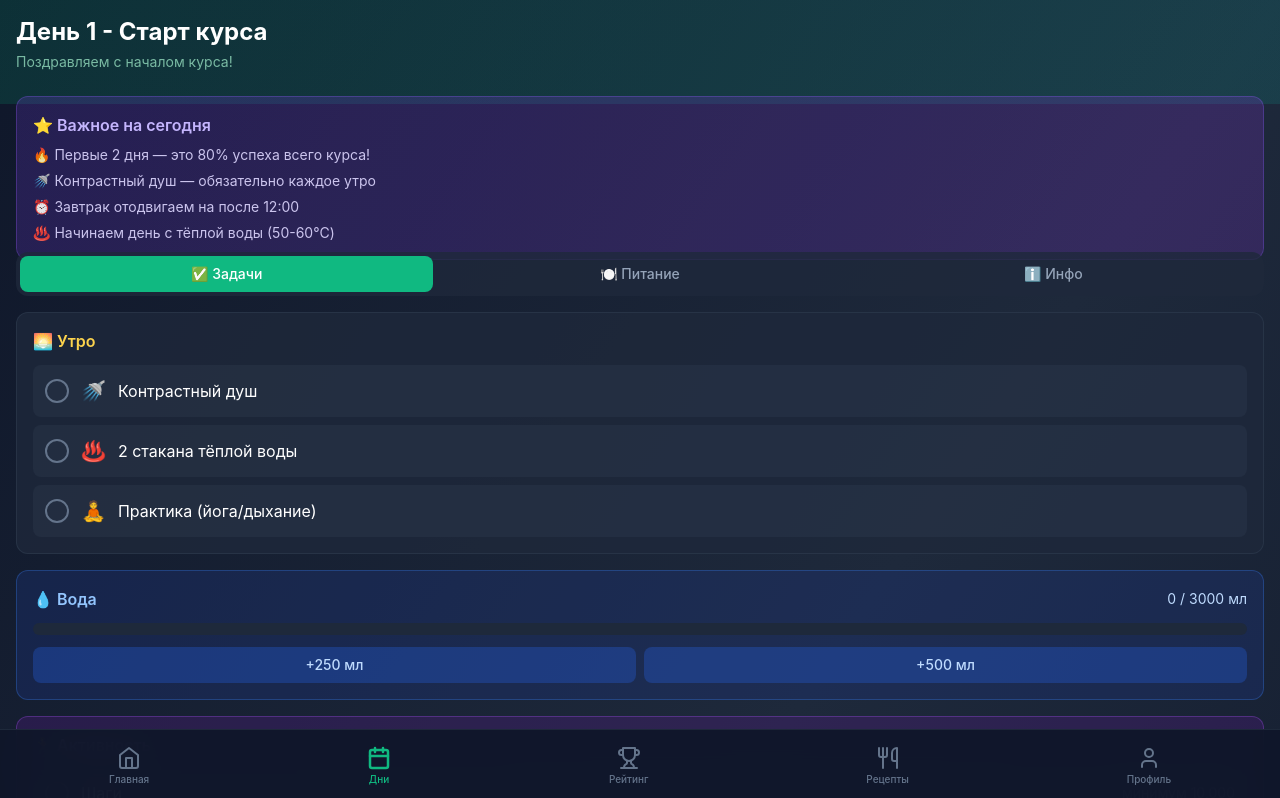
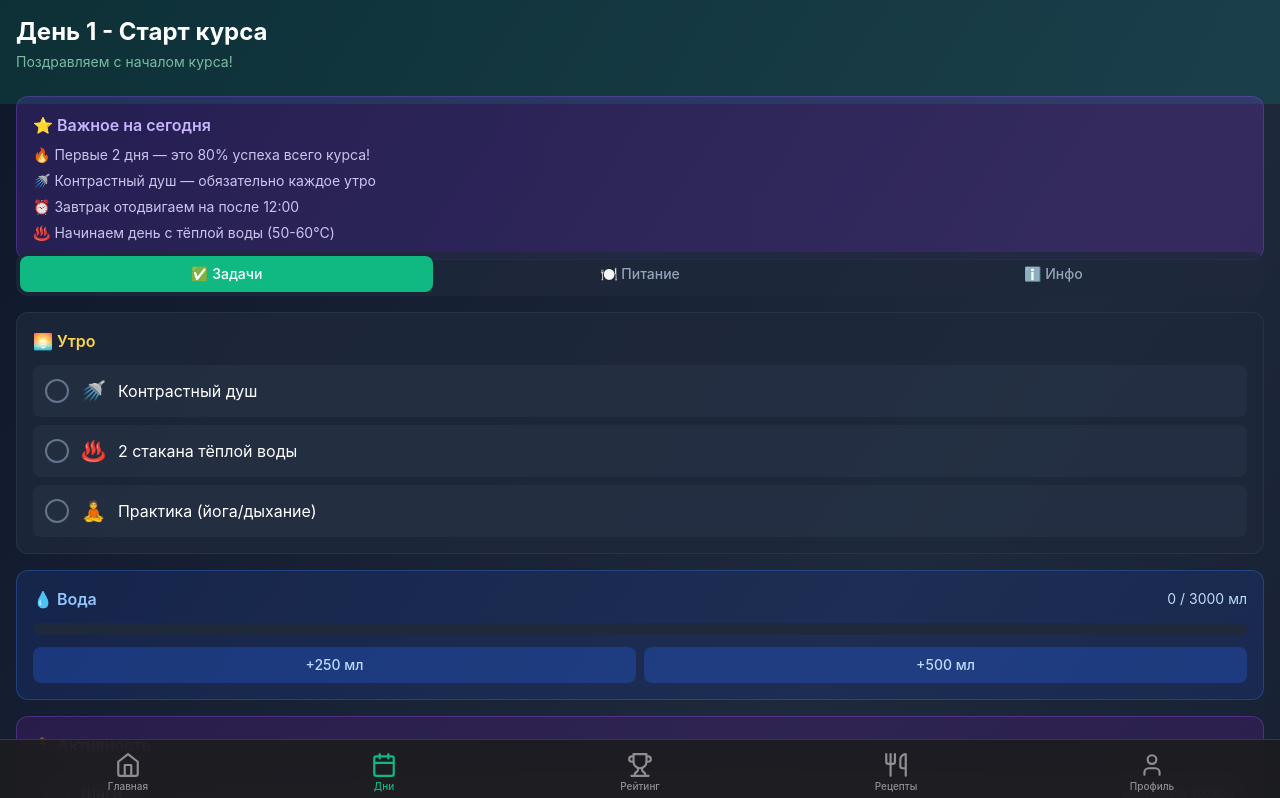
Before and after one commit to markokhman/lostkiloapp, a React (Vite) app: page /days/1 in a window 1280 px wide. Shown: the top 798 px of the page. Built offline with nearby package versions, Linux system fonts and the light colour scheme.

Commit message:
Fix scroll position, header spacing and bottom navigation style

```diff
--- a/src/App.tsx
+++ b/src/App.tsx
@@ -16,6 +16,7 @@ import LeaderboardPage from './pages/LeaderboardPage'
 import { TelegramContext, TelegramUser } from './context/TelegramContext'
 import { SettingsProvider } from './context/SettingsContext'
 import { CourseProvider } from './context/CourseContext'
+import ScrollToTop from './components/ScrollToTop'
 
 type TelegramWebApp = NonNullable<typeof window.Telegram>['WebApp']
 
@@ -85,6 +86,7 @@ function App() {
     <TelegramContext.Provider value={{ user, webApp, isReady, initData }}>
       <SettingsProvider>
         <CourseProvider>
+          <ScrollToTop />
           <Routes>
             <Route path="/" element={<Layout />}>
               <Route index element={<HomePage />} />
--- a/src/components/Layout.tsx
+++ b/src/components/Layout.tsx
@@ -49,20 +49,20 @@ const Layout = () => {
       <Outlet />
 
       {/* Bottom Navigation */}
-      <nav className="fixed bottom-0 left-0 right-0 bg-slate-900/95 backdrop-blur-lg border-t border-slate-800 safe-area-pb">
-        <div className="flex justify-around items-center py-2">
+      <nav className="fixed bottom-0 left-0 right-0 bg-[#1c1c1d]/90 backdrop-blur-md border-t border-[#38383a] safe-area-pb z-50">
+        <div className="flex justify-around items-center pt-2 pb-1">
           {navItems.map(({ path, Icon, label }) => (
             <Link
               key={path}
               to={path}
-              className={`flex flex-col items-center py-2 px-3 rounded-xl transition-all ${
+              className={`flex flex-col items-center py-1 px-1 transition-colors w-full ${
                 isActive(path)
                   ? 'text-emerald-500'
-                  : 'text-slate-500 hover:text-slate-400'
+                  : 'text-[#8e8e93]'
               }`}
             >
-              <Icon strokeWidth={isActive(path) ? 2.5 : 2} size={24} className="mb-1" />
-              <span className="text-[10px] font-medium leading-none">{label}</span>
+              <Icon strokeWidth={2} size={26} className="mb-0.5" />
+              <span className="text-[10px] font-medium leading-tight">{label}</span>
             </Link>
           ))}
         </div>
--- /dev/null
+++ b/src/components/ScrollToTop.tsx
@@ -0,0 +1,14 @@
+import { useEffect } from 'react'
+import { useLocation } from 'react-router-dom'
+
+const ScrollToTop = () => {
+  const { pathname } = useLocation()
+
+  useEffect(() => {
+    window.scrollTo(0, 0)
+  }, [pathname])
+
+  return null
+}
+
+export default ScrollToTop
--- a/src/pages/DayDetailPage.tsx
+++ b/src/pages/DayDetailPage.tsx
@@ -231,7 +231,7 @@ const DayDetailPage = () => {
   return (
     <div className="min-h-screen bg-gradient-to-br from-slate-900 via-slate-800 to-slate-900 pb-24">
       {/* Header */}
-      <div className={`px-4 pt-6 pb-8 safe-area-pt ${
+      <div className={`px-4 pt-12 pb-8 safe-area-pt ${
         dayData.isKefirDay
           ? 'bg-gradient-to-r from-blue-600/20 to-cyan-600/20'
           : 'bg-gradient-to-r from-emerald-600/20 to-teal-600/20'
--- a/src/pages/DaysPage.tsx
+++ b/src/pages/DaysPage.tsx
@@ -37,7 +37,7 @@ const DaysPage = () => {
   return (
     <div className="min-h-screen bg-slate-900 pb-24">
       {/* Header */}
-      <div className="relative h-44 overflow-hidden">
+      <div className="relative h-64 overflow-hidden">
         <img
           src={activityImages.morning}
           alt="Course days"
--- a/src/pages/InfoPage.tsx
+++ b/src/pages/InfoPage.tsx
@@ -67,7 +67,7 @@ const InfoPage = () => {
   return (
     <div className="min-h-screen bg-slate-900 pb-24">
       {/* Header */}
-      <div className="relative h-52 overflow-hidden mb-4">
+      <div className="relative h-64 overflow-hidden mb-4">
         <div className="absolute inset-0 bg-gradient-to-br from-blue-900 to-slate-900" />
         <div className="absolute inset-0 bg-grid-white/[0.05] bg-[length:16px_16px]" />
         <div className="absolute bottom-0 left-0 right-0 p-6 bg-gradient-to-t from-slate-900 to-transparent">
--- a/src/pages/PreparationPage.tsx
+++ b/src/pages/PreparationPage.tsx
@@ -19,7 +19,7 @@ const PreparationPage = () => {
   return (
     <div className="min-h-screen bg-gradient-to-br from-slate-900 via-slate-800 to-slate-900 pb-20">
       {/* Header */}
-      <div className="bg-gradient-to-r from-amber-600/20 to-orange-600/20 px-4 pt-6 pb-8">
+      <div className="bg-gradient-to-r from-amber-600/20 to-orange-600/20 px-4 pt-12 pb-8 safe-area-pt">
         <h1 className="text-2xl font-bold text-white mb-2">📋 Подготовка к курсу</h1>
         <p className="text-amber-200/70 text-sm">
           Выполните эти пункты до начала курса
--- a/src/pages/ProfilePage.tsx
+++ b/src/pages/ProfilePage.tsx
@@ -25,7 +25,7 @@ const ProfilePage = () => {
   return (
     <div className="min-h-screen bg-gradient-to-br from-slate-900 via-slate-800 to-slate-900 pb-20">
       {/* Header */}
-      <div className="bg-gradient-to-r from-slate-700/50 to-slate-600/30 px-4 pt-6 pb-8 safe-area-pt">
+      <div className="bg-gradient-to-r from-slate-700/50 to-slate-600/30 px-4 pt-12 pb-8 safe-area-pt">
         <div className="flex items-center gap-4">
           <div className="w-16 h-16 bg-gradient-to-br from-emerald-500 to-teal-500 rounded-full flex items-center justify-center text-white text-2xl font-bold shadow-lg">
             {user?.firstName?.[0] || 'U'}
--- a/src/pages/RecipeDetailPage.tsx
+++ b/src/pages/RecipeDetailPage.tsx
@@ -509,7 +509,7 @@ const RecipeDetailPage = () => {
   return (
     <div className="min-h-screen bg-gradient-to-br from-slate-900 via-slate-800 to-slate-900 pb-20">
       {/* Header */}
-      <div className="bg-gradient-to-r from-orange-600/20 to-red-600/20 px-4 pt-6 pb-8 safe-area-pt">
+      <div className="bg-gradient-to-r from-orange-600/20 to-red-600/20 px-4 pt-12 pb-8 safe-area-pt">
         <div className="flex items-center gap-3 mt-2">
           <span className="text-5xl">{recipe.emoji}</span>
           <div>
--- a/src/pages/RecipesPage.tsx
+++ b/src/pages/RecipesPage.tsx
@@ -87,7 +87,7 @@ const RecipesPage = () => {
   return (
     <div className="min-h-screen bg-slate-900 pb-24">
       {/* Hero Header with Image */}
-      <div className="relative h-52 overflow-hidden">
+      <div className="relative h-64 overflow-hidden">
         <img
           src={foodImages.salmon}
           alt="Delicious food"
--- a/src/pages/WorkoutsPage.tsx
+++ b/src/pages/WorkoutsPage.tsx
@@ -55,7 +55,7 @@ const WorkoutsPage = () => {
   return (
     <div className="min-h-screen bg-slate-900 pb-24">
       {/* Hero Header with Image */}
-      <div className="relative h-52 overflow-hidden">
+      <div className="relative h-64 overflow-hidden">
         <img
           src={activityImages.workout}
           alt="Workout"
```
Also changed, not shown: 5 other files (tests, documents, lock files or other folders).
